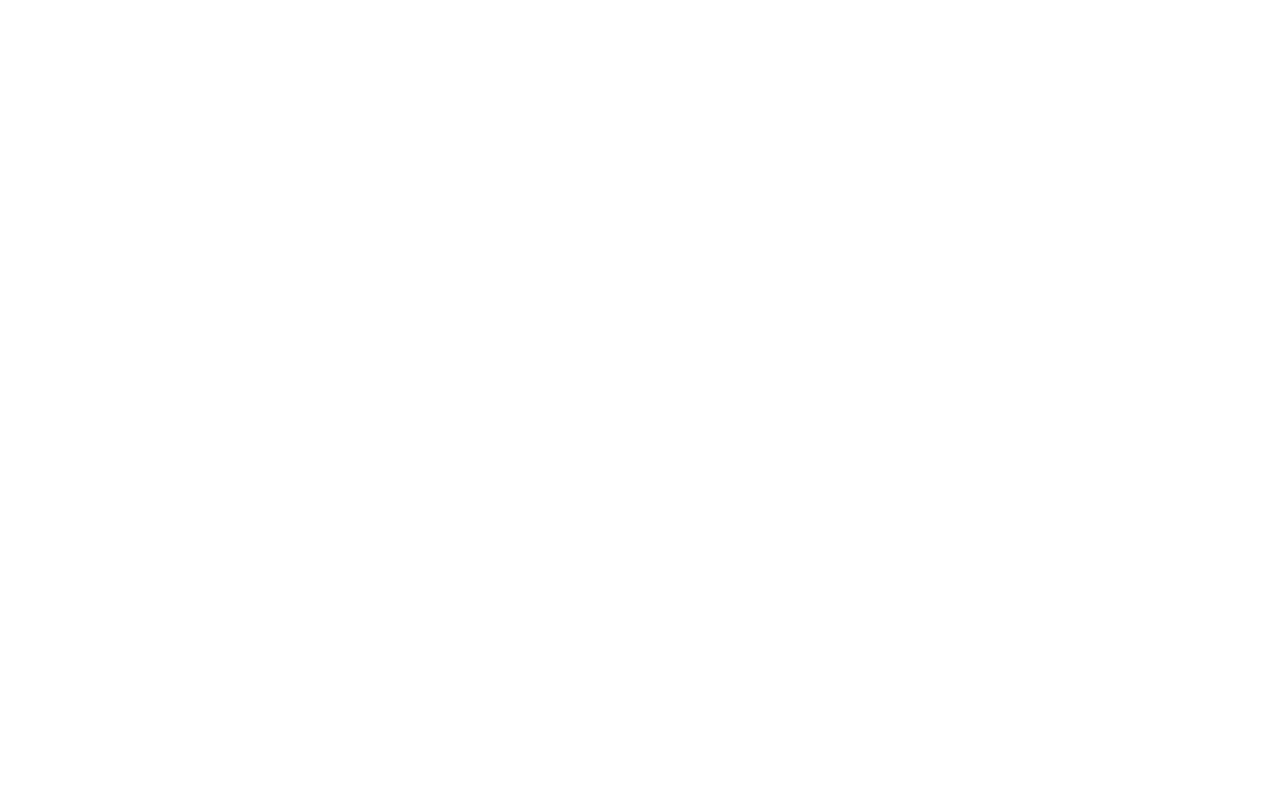
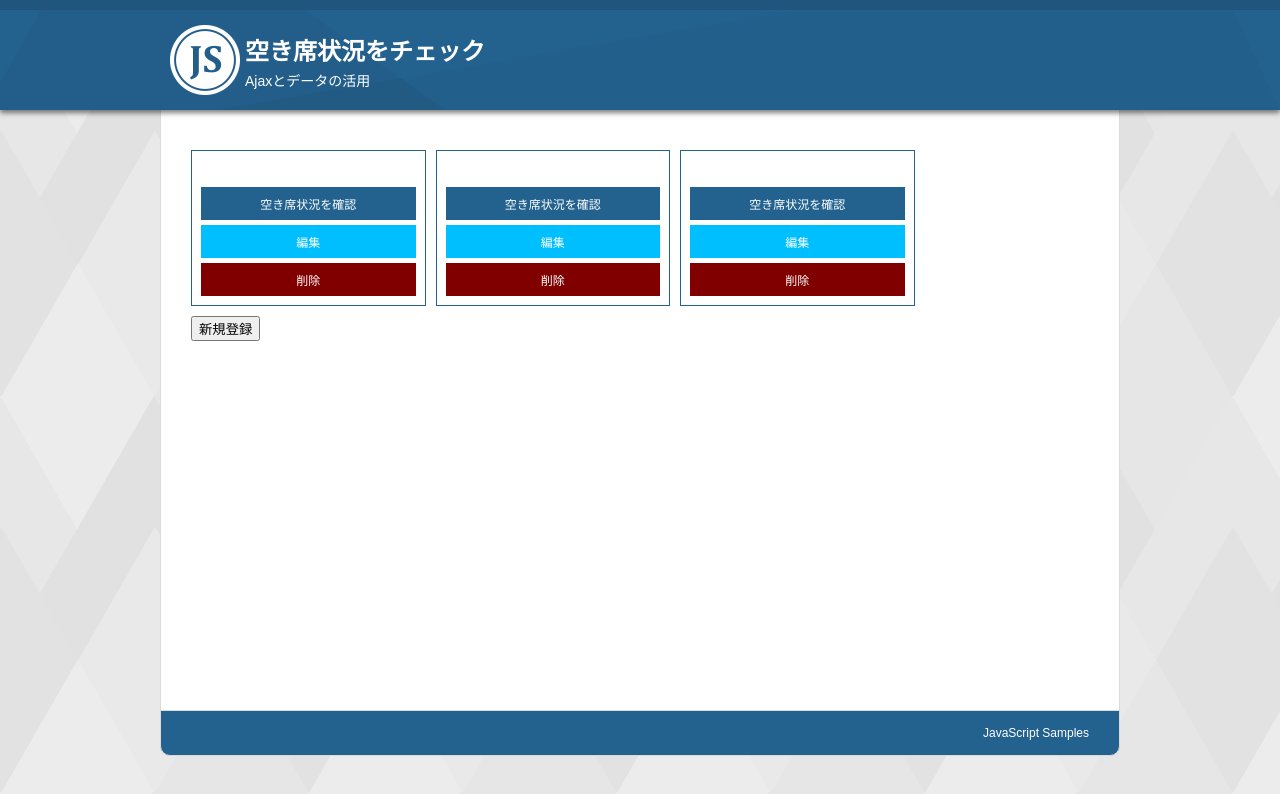
Before and after one commit to MasatoshiTsunemi/JavaScript-Lerning, a plain HTML site: page JavaScript演習問題/演習10/index.html in a window 1280 px wide. Drawn offline with nearby package versions, Linux system fonts and the light colour scheme.

Commit message:
演習10作成中

```diff
--- a/JavaScript演習問題/演習10/data.json
+++ b/JavaScript演習問題/演習10/data.json
@@ -1,19 +1,5 @@
-<html>
-
-<head>
-  <meta charset="UTF-8">
-  <meta name="viewport" content="width=device-width,initial-scale=1">
-  <meta http-equiv="x-ua-compatible" content="IE=edge">
-  <title>演習10(空き席状況)</title>
-  <link rel="stylesheet" href="index.css">
-</head>
-
-<body>
-
-
-  <script type="text/javascript"
-  src="https://ajax.googleapis.com/ajax/libs/jquery/1.9.1/jquery.min.js"></script>
-  <script src="script.js"></script>
-</body>
-
-</html>
+[
+  {"id":"0", "name":"JavaScript勉強会","crowded":"yes"},
+  {"id":"1", "name":"セキュリティ対策講座","crowded":"no"},
+  {"id":"2", "name":"UI/UXハッカソン","crowded":"no"}
+]
--- a/JavaScript演習問題/演習10/index.css
+++ b/JavaScript演習問題/演習10/index.css
@@ -0,0 +1,166 @@
+body {
+  margin: 0;
+  padding: 0;
+  font-family: "ヒラギノ角ゴ ProN W3", "Hiragino Kaku Gothic ProN", "メイリオ", Meiryo, Osaka, "ＭＳ Ｐゴシック", "MS PGothic", sans-serif;
+  background-image: url(images/body-bg.png);
+}
+html, body {
+  height: 100%;
+}
+header {
+  width: 100%;
+  background-color: #23628f;
+  background-image: url(images/header-bg.png);
+  background-position: 50% 50%;
+  border-top: #20567d 10px solid;
+  box-shadow: 0px 3px 5px 0px rgba(0, 0, 0, 0.5);
+  position: relative;
+  z-index: 10;
+}
+.header-contents {
+  box-sizing:border-box;
+  max-width: 960px;
+  margin: 0 auto;
+  min-height: 100px;
+  background-image: url(images/header-logo.png);
+  background-repeat: no-repeat;
+  background-position: 10px 50%;
+}
+.header-contents h1,
+.header-contents h2 {
+  margin: 0;
+  color: #fff;
+  line-height: 1;
+}
+.header-contents h1 {
+  padding: 30px 0 10px 85px;
+  font-size: 24px;
+}
+.header-contents h2 {
+  padding: 0 0 0 85px;
+  font-size: 14px;
+  font-weight: normal;
+}
+.main-wrapper {
+  position: relative;
+  box-sizing:border-box;
+  max-width: 960px;
+  margin: 0 auto;
+  padding:30px 30px;
+  background-color: #fff;
+  border-left: #dadada 1px solid;
+  border-right: #dadada 1px solid;
+  min-height: 80%;
+  min-height: calc(100% - 200px);
+}
+footer {
+  box-sizing:border-box;
+  max-width: 960px;
+  margin: 0 auto 10px auto;
+  padding:15px 30px;
+  background-color: #23628f;
+  border: #dadada 1px solid;
+  border-radius: 0 0 10px 10px;
+  color: #fff;
+  font-size: 12px;
+  text-align: right;
+}
+a {
+  color: #5e78c1;
+  text-decoration: none;
+}
+a:hover {
+  color: #b04188;
+  text-decoration: underline;
+}
+
+@media (max-width: 600px) {
+  header {
+    background-position: 32% 50%;
+    border-top: #20567d 5px solid;
+  }
+  .header-contents {
+    min-height: 60px;
+    background-size: 40px 40px;
+    background-position: 10px 50%;
+  }
+  .header-contents h1 {
+    padding: 15px 0 5px 55px;
+    font-size: 16px;
+  }
+  .header-contents h2 {
+    padding: 0 0 0 55px;
+    font-size: 12px;
+  }
+}
+
+.list {
+  overflow: hidden;
+  margin: 0;
+  padding: 0;
+  list-style-type: none;
+}
+.list h2 {
+  margin: 0 0 2em 0;
+  font-size: 16px;
+  text-align: center;
+}
+.seminar {
+  float: left;
+  margin: 10px 10px 10px 0;
+  border: 1px solid #23628f;
+  padding: 4px;
+  width: 25%;
+}
+.check {
+  margin: 5px;
+  padding: 8px;
+  font-size: 12px;
+  color: #ffffff;
+  background-color: #23628f;
+  text-align: center;
+  cursor: pointer;
+}
+.edit {
+  margin: 5px;
+  padding: 8px;
+  font-size: 12px;
+  color: #ffffff;
+  background-color: #00bfff;
+  text-align: center;
+  cursor: pointer;
+}
+.delete {
+  margin: 5px;
+  padding: 8px;
+  font-size: 12px;
+  color: #ffffff;
+  background-color: #800000;
+  text-align: center;
+  cursor: pointer;
+}
+.red {
+  background-color: #e33a6d;
+}
+.green {
+  background-color: #7bc52e;
+}
+#modal_contents {
+  display: none;
+  z-index: 2;
+  position: fixed;
+  background: white;
+  width: 75%;
+  margin: 20px;
+  padding: 10px;
+}
+#modal_overlay {
+  z-index:1;
+  display:none;
+  position:fixed;
+  top:0;
+  left:0;
+  width:100%;
+  height:120%;
+  background-color:rgba(0,0,0,0.75);
+}
--- a/JavaScript演習問題/演習10/index.html
+++ b/JavaScript演習問題/演習10/index.html
@@ -9,6 +9,49 @@
 </head>
 
 <body>
+<header>
+<div class="header-contents">
+<h1>空き席状況をチェック</h1>
+<h2>Ajaxとデータの活用</h2>
+</div><!-- /.header-contents -->
+</header>
+<div class="main-wrapper">
+<section>
+  <ul class="list">
+    <li class="seminar" id="0">
+      <h2></h2>
+      <p class="check">空き席状況を確認</p>
+      <p class="edit">編集</p>
+      <p class="delete">削除</p>
+    </li>
+    <li class="seminar" id="1">
+      <h2></h2>
+      <p class="check">空き席状況を確認</p>
+      <p class="edit">編集</p>
+      <p class="delete">削除</p>
+    </li>
+    <li class="seminar" id="2">
+      <h2></h2>
+      <p class="check">空き席状況を確認</p>
+      <p class="edit">編集</p>
+      <p class="delete">削除</p>
+    </li>
+  </ul>
+</section>
+<button id="sing_up" type="button">新規登録</button>
+  <div id="modal_contents">
+    <p>講座名を入力してください。</p>
+    <form>
+      <p><label>講座名：</label>
+      <input id="text" type="text" autocomplete="off"></p>
+      <button id="entry" type="button">登録する</button>
+      <button id="close" type="button" >閉じる</button>
+    </form>
+  </div>
+  <div id="modal_overlay"></div>
+</div><!-- /.main-wrapper -->
+
+<footer>JavaScript Samples</footer>
 
 
   <script type="text/javascript"
--- a/JavaScript演習問題/演習10/script.js
+++ b/JavaScript演習問題/演習10/script.js
@@ -0,0 +1,44 @@
+$(document).ready(function(){
+  //ファイルの読み込み
+  $.ajax({url: 'data.json', dataType: 'json'})
+  .done(function(data){
+    $(data).each(function(){
+
+      // 講座名を表示
+      if(this.id === $('li[id]')){
+        $('h2').text(this.name);
+      }
+
+      if(this.crowded === 'yes') {
+        var idName = '#' + this.id;
+        $(idName).find('.check').addClass('crowded');
+      }
+    });
+  })
+  .fail(function(){
+    window.alert('読み込みエラー');
+  });
+
+  //クリックされたら空き席状況を表示
+  $('.check').click(function(){
+    if($(this).hasClass('crowded')) {
+      $(this).text('残席わずか').addClass('red');
+    } else {
+      $(this).text('お席あります').addClass('green');
+    }
+  });
+
+  // 新規登録ボタンか編集がクリックされたらモーダルを開く
+  $('#sing_up, .edit').click(function(){
+    $('#modal_contents').fadeIn('slow');
+    $('#modal_overlay').fadeIn('slow');
+  });
+
+  // 閉じるボタンかモーダルオーバーレイがクリックされたらモーダルとモーダルオーバーレイを閉じる
+  $('#close, #modal_overlay').click(function(){
+    $('#modal_contents, #modal_overlay').fadeOut('slow')
+
+    // モーダルが閉じたらテキスト内の文字を消去
+    $('#text').val("");
+  });
+});
```
Also changed, not shown: JavaScript演習問題/演習10/images/body-bg.png (added), JavaScript演習問題/演習10/images/header-bg.png (added), JavaScript演習問題/演習10/images/header-logo.png (added).
